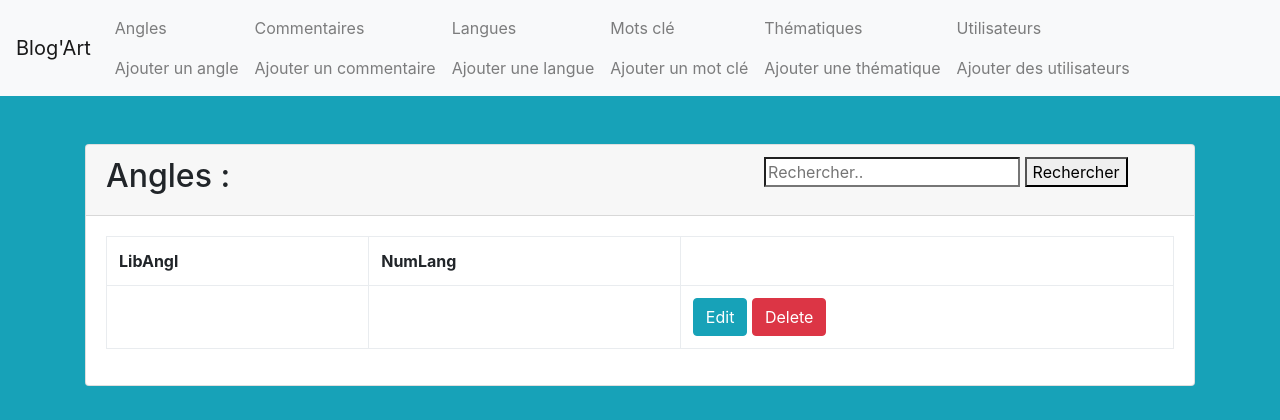
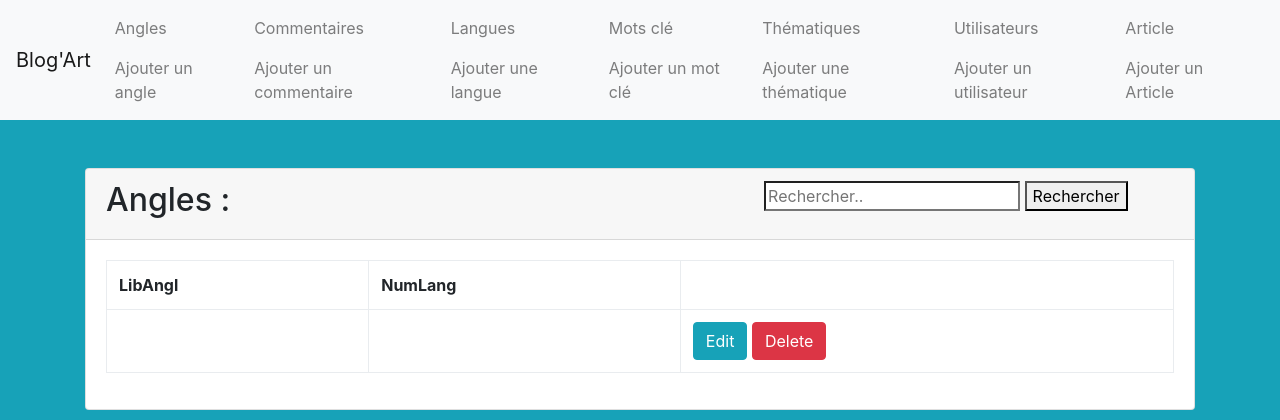
Before and after one commit to LeoPhilip33/BlogArt, a PHP site: page /Angle/index.php in a window 1280 px wide. Shown: the top 420 px of the page. Run offline with PHP 8.4, Linux system fonts and the light colour scheme; tables that the repository leaves empty or names only in its code hold one stand-in row (values such as "Sample post"); data that the repository does not hold is empty; some libraries are stand-ins or nearby versions.

Commit message:
Changement header, ajoute article

```diff
--- a/Article/index.php
+++ b/Article/index.php
@@ -1,5 +1,5 @@
 <?php
-require 'db.php'; // On importe le fichier db.php
+require '../db.php'; // On importe le fichier db.php
 $sql = 'SELECT * FROM comment'; // Met dans la varaible toute la sélection de la table langue
 $statement = $connection->prepare($sql);
 $statement->execute();
--- a/header.php
+++ b/header.php
@@ -38,7 +38,11 @@
       </li>
       <li class="nav-item">
       <a class="nav-link" href="../User/index.php">Utilisateurs</a>
-        <a class="nav-link" href="../User/create.php">Ajouter des utilisateurs</a>
+        <a class="nav-link" href="../User/create.php">Ajouter un utilisateur</a>
+      </li>
+      <li class="nav-item">
+      <a class="nav-link" href="../Article/index.php">Article</a>
+        <a class="nav-link" href="../Article/create.php">Ajouter un Article</a>
       </li>
     </ul>
   </div>
```
